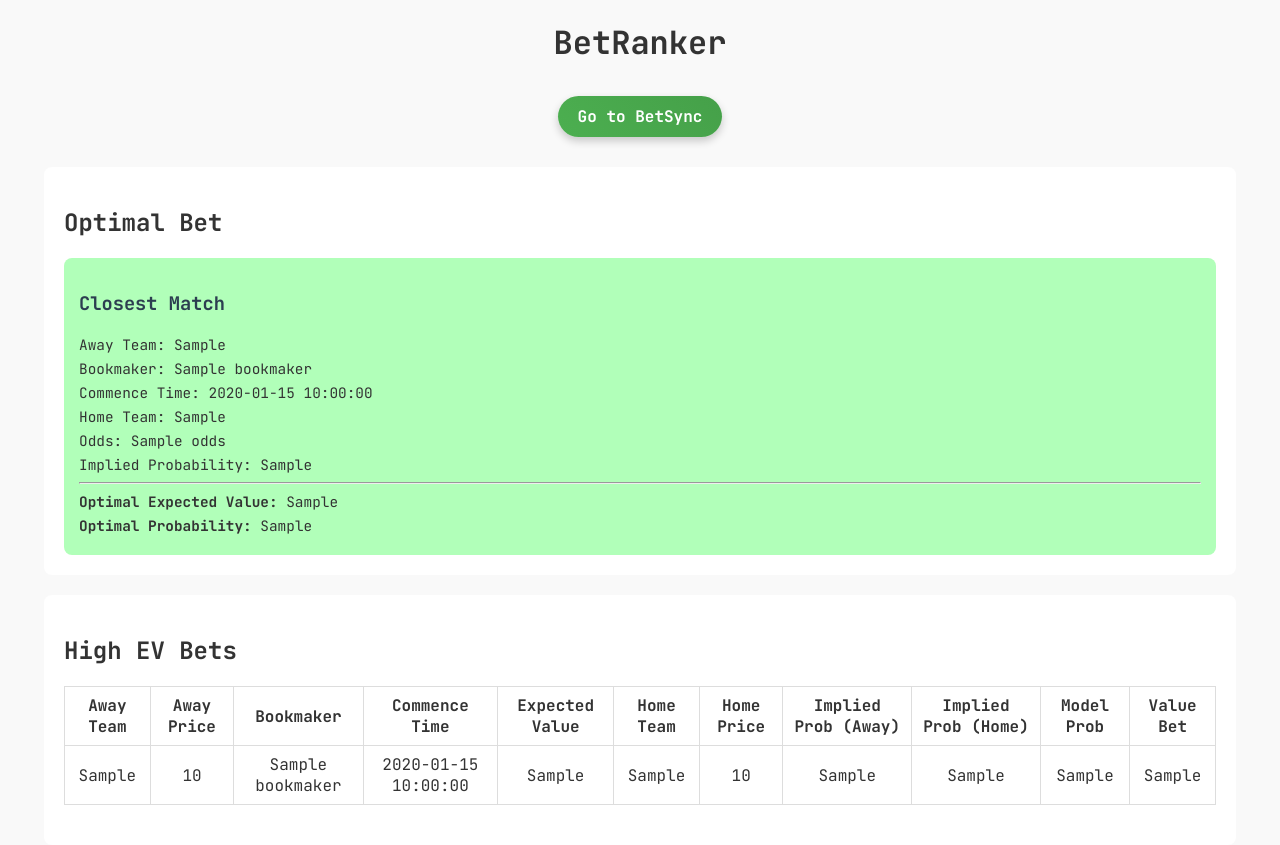
After one commit to Mojeda01/prod301, a Flask app: template templates/betRanker.html in a window 1280 px wide. The commit adds this page. Run offline with Flask 3, Linux system fonts and the light colour scheme; the template is opened without the code that fills it: most values are stand-ins (such as "Sample title", 1, 10 or a date in 2020).

Commit message:
built an early version of the betRanker system that somewhat looks acceptable. Also added an button to betRanker from the odds-display window and vice-versa.

```diff
--- a/app.py
+++ b/app.py
@@ -1,11 +1,51 @@
 import json
 import os
-from flask import Flask, jsonify, render_template
+from flask import Flask, jsonify, render_template, send_file, abort
 from collections import defaultdict
 from datetime import datetime
+from gradBoosting.getFile import get_latest_creation_date_file
+
+app = Flask(__name__)
+
+# Utility function to fetch the latest high_ev_bets_updated file.
+def fetch_latest_high_ev_bets_data():
+    base_dir = os.path.join('gradBoosting', 'gradData', 'high_ev_bets_updated')
+    latest_file = get_latest_creation_date_file(base_dir)
+
+    if not latest_file:
+        return None
+
+    # Load the file content assuming it's a JSON or text file, adjust as necessary
+    with open(os.path.join(base_dir, latest_file), 'r') as file:
+        data = json.load(file) # parse the JSON file
+    return data
+
+# Utility function to fetch the latest optimal_bet data
+def fetch_latest_optimal_bet_data():
+    base_dir = os.path.join('gradBoosting', 'gradData', 'optimal_bet')
+    latest_file = get_latest_creation_date_file(base_dir)
+
+    if not latest_file:
+        return None
+
+    # Load and parse the JSON file
+    with open(os.path.join(base_dir, latest_file), 'r') as file:
+        data = json.load(file) # Parse the JSON file
+    return data
 
 
-app = Flask(__name__)
+# Route to serve the betRanker page
+@app.route('/betRanker', methods=['GET'])
+def betRanker():
+    # Fetch JSON data using the dedication functions
+    high_ev_bets_data = fetch_latest_high_ev_bets_data()
+    optimal_bet_data = fetch_latest_optimal_bet_data()
+
+    if not high_ev_bets_data or not optimal_bet_data:
+        return abort(404, description="Data files not found or empty")
+
+    # Pass the JSON data to the template for rendering
+    return render_template('betRanker.html', high_ev_bets_data=high_ev_bets_data, optimal_bet_data=optimal_bet_data)
 
 # Route to serve the odds as JSON
 @app.route('/odds')
--- /dev/null
+++ b/static/css/style.css
@@ -0,0 +1,88 @@
+h1{
+    text-align: center;
+}
+
+body{
+    font-family: 'JetBrains Mono', monospace;
+    background-color: #f9f9f9;
+    color: #333;
+    margin: 0;
+    padding: 0;
+}
+
+.container{
+    width: 90%;
+    margin: 0 auto;
+    padding: 20px;
+    background-color: #fff;
+    border-radius: 8px;
+    margin-top: 20px;
+}
+
+h2{
+    color: #2c3e50;
+}
+
+h2, th{
+    color: #333; /* Update the header color for both table headers and titles */
+
+}
+
+.data-table{
+    width: 100%;
+    border-collapse: collapse;
+    margin: 20px 0;
+}
+
+.data-table th, .data-table td{
+    border: 1px solid #ddd;
+    padding: 8px;
+    text-align: center;
+}
+
+.data-table th{
+    background-color: 2c3e50;
+    color: #333;
+}
+
+.optimal-bet-card{
+    background-color: #b1ffb9;
+    padding: 15px;
+    border-radius: 8px;
+    margin-top: 15px;
+}
+
+.optimal-bet-card h3{
+    color: #2c3e50;
+}
+
+.optimal-bet-card p{
+    margin: 5px 0;
+    font-size: 0.9em;
+}
+
+.nav-button{
+    display: inline-block;
+    padding: 10px 20px;
+    margin: 10px;
+    font-size: 16px;
+    font-weight: bold;
+    background: linear-gradient(45deg, #4CAF50, #45a049);
+    color: white;
+    text-align: center;
+    text-decoration: none;
+    border-radius: 25px;
+    transition: background-color 0.3s ease, box-shadow 0.3 ease;
+    border: none;
+    box-shadow: 0 4px 8px rgba(0, 0, 0, 0.2);
+}
+
+.nav-button:hover{
+    background-color: #45a049;
+    box-shadow: 0 6px 12px rgba(0, 0, 0, 0.3);
+}
+
+.button-container{
+    text-align: center;
+    margin: 20px;
+}
--- /dev/null
+++ b/templates/betRanker.html
@@ -0,0 +1,76 @@
+<!DOCTYPE html>
+<html lang="en">
+<head>
+    <meta charset="UTF-8">
+    <meta name="viewport" content="width=device-width, initial-scale=1.0">
+    <link rel="stylesheet" href="{{ url_for('static', filename='css/style.css') }}">
+    <title>betRanker</title>
+    <link href="https://fonts.googleapis.com/css2?family=JetBrains+Mono:wght@400;700&display=swap" rel="stylesheet">
+</head>
+<body>
+    <header>
+        <h1 style="font-family: 'JetBrains Mono', sans-serif;">BetRanker</h1>
+        <div class="button-container">
+            <a href="/" class="nav-button">Go to BetSync</a>
+        </div>
+    </header>
+
+    <!--Optimal bet data display-->
+    <div class="container">
+        <h2>Optimal Bet</h2>
+        <div class="optimal-bet-card">
+            <h3>Closest Match</h3>
+            <p>Away Team: {{ optimal_bet_data['Closest Match'].away_team }}</p>
+            <p>Bookmaker: {{ optimal_bet_data['Closest Match'].bookmaker }}</p>
+            <p>Commence Time: {{ optimal_bet_data['Closest Match'].commence_time }}</p>
+            <p>Home Team: {{ optimal_bet_data['Closest Match'].home_team }}</p>
+            <p>Odds: {{ optimal_bet_data['Closest Match'].odds }}</p>
+            <p>Implied Probability: {{ optimal_bet_data['Closest Match'].implied_probability }}</p>
+            <hr>
+            <p><strong>Optimal Expected Value:</strong> {{ optimal_bet_data['Optimal Expected Value'] }}</p>
+            <p><strong>Optimal Probability:</strong> {{ optimal_bet_data['Optimal Probability'] }}</p>
+        </div>
+    </div>
+
+
+    <!--High-ev Bets Data display-->
+    <div class="container">
+        <h2>High EV Bets</h2>
+        <table class="data-table">
+            <thead>
+                <tr>
+                    <th>Away Team</th>
+                    <th>Away Price</th>
+                    <th>Bookmaker</th>
+                    <th>Commence Time</th>
+                    <th>Expected Value</th>
+                    <th>Home Team</th>
+                    <th>Home Price</th>
+                    <th>Implied Prob (Away)</th>
+                    <th>Implied Prob (Home)</th>
+                    <th>Model Prob</th>
+                    <th>Value Bet</th>
+                </tr>
+            </thead>
+            <tbody>
+                {% for bet in high_ev_bets_data %}
+                <tr>
+                    <td>{{ bet.away_team  }}</td>
+                    <td>{{ bet.away_team_price  }}</td>
+                    <td>{{ bet.bookmaker  }}</td>
+                    <td>{{ bet.commence_time  }}</td>
+                    <td>{{ bet.expected_value  }}</td>
+                    <td>{{ bet.home_team  }}</td>
+                    <td>{{ bet.home_team_price  }}</td>
+                    <td>{{ bet.implied_prob_away  }}</td>
+                    <td>{{ bet.implied_prob_home  }}</td>
+                    <td>{{ bet.model_prob  }}</td>
+                    <td>{{ bet.value_bet  }}</td>
+                </tr>
+                {% endfor %}
+            </tbody>
+        </table>
+    </div>
+
+</body>
+</html>
```
Also changed, not shown: templates/index.html (+31 -0 lines).
